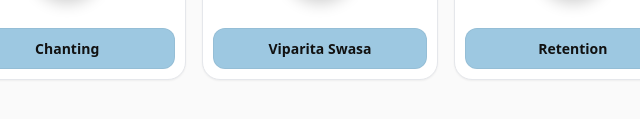
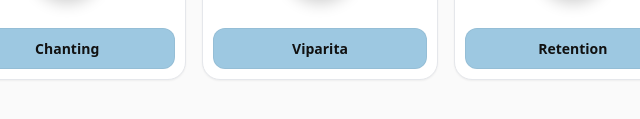
Before and after one commit to ceciliaraho/composition_evaluation, a plain HTML site: page index.html in a window 1280 px wide. Shown: the part 187-306 px from the top of the page, 320-960 px from the left. Drawn offline with Linux system fonts and the light colour scheme.

Commit message:
Update index.html

```diff
--- a/index.html
+++ b/index.html
@@ -124,7 +124,7 @@
       <div class="playbtn" aria-label="Play/Pause" role="button" tabindex="0">
         <span class="icon">►</span>
       </div>
-      <div class="title">Viparita Swasa </div>
+      <div class="title">Viparita </div>
       <div class="progress"><span></span></div>
     </div>
 
```
